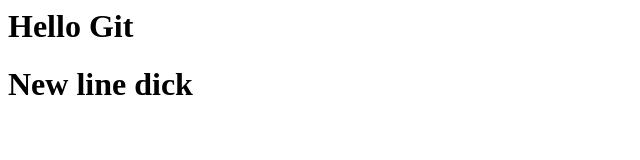
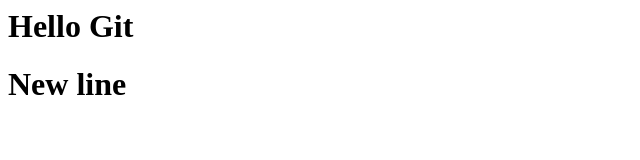
Before and after one commit to Manefick/Git_test, a plain HTML site: page index.html in a window 1280 px wide. Shown: the whole page, without its empty margins (0-640 px from the left). Drawn offline with Linux system fonts and the light colour scheme.

Commit message:
Revert "Revert "www""
This reverts commit f9dd0bcb7943c46807ed7c68d8502a310df4225d.

```diff
--- a/index.html
+++ b/index.html
@@ -1,2 +1,2 @@
 <h1>Hello Git</h1>
-<h1>New line dick</h1>
+<h1>New line</h1>
```
